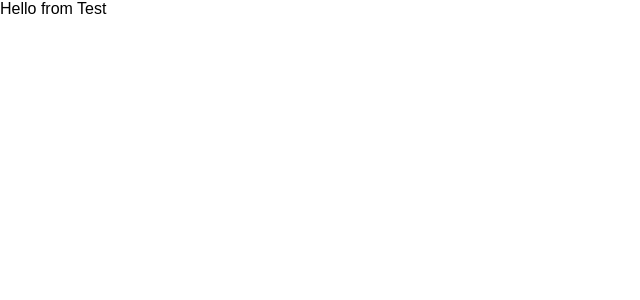
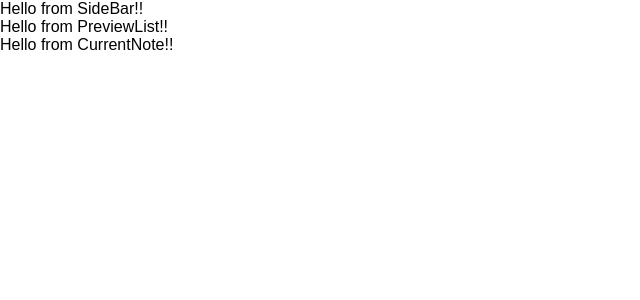
Before and after one commit to brndng/note-taking-tool, a React (Create React App) app: page / in a window 1280 px wide. Shown: the top 300 px of the page, without its empty margins (0-640 px from the left). Built offline with nearby package versions, Linux system fonts and the light colour scheme.

Commit message:
set layout of 3 main containers

```diff
--- a/src/App.js
+++ b/src/App.js
@@ -1,11 +1,15 @@
 import React, { Component } from "react";
-import Test from "./components/Test";
+import SideBar from "../src/components/SideBar";
+import PreviewList from "../src/components/PreviewList";
+import CurrentNote from "../src/components/CurrentNote";
 
 class App extends Component {
   render() {
     return (
       <div className="App">
-        <Test />
+        <SideBar />
+        <PreviewList />
+        <CurrentNote />
       </div>
     );
   }
--- a/src/components/CurrentNote.jsx
+++ b/src/components/CurrentNote.jsx
@@ -0,0 +1,9 @@
+import React, { Component } from "react";
+
+class CurrentNote extends Component {
+  render() {
+    return <div>Hello from CurrentNote!!</div>;
+  }
+}
+
+export default CurrentNote;
--- a/src/components/PreviewList.jsx
+++ b/src/components/PreviewList.jsx
@@ -0,0 +1,9 @@
+import React, { Component } from "react";
+
+class PreviewList extends Component {
+  render() {
+    return <div>Hello from PreviewList!!</div>;
+  }
+}
+
+export default PreviewList;
--- a/src/components/SideBar.jsx
+++ b/src/components/SideBar.jsx
@@ -0,0 +1,9 @@
+import React, { Component } from "react";
+
+class SideBar extends Component {
+  render() {
+    return <div>Hello from SideBar!!</div>;
+  }
+}
+
+export default SideBar;
```
Also changed, not shown: src/components/MainContainer.jsx (deleted).
